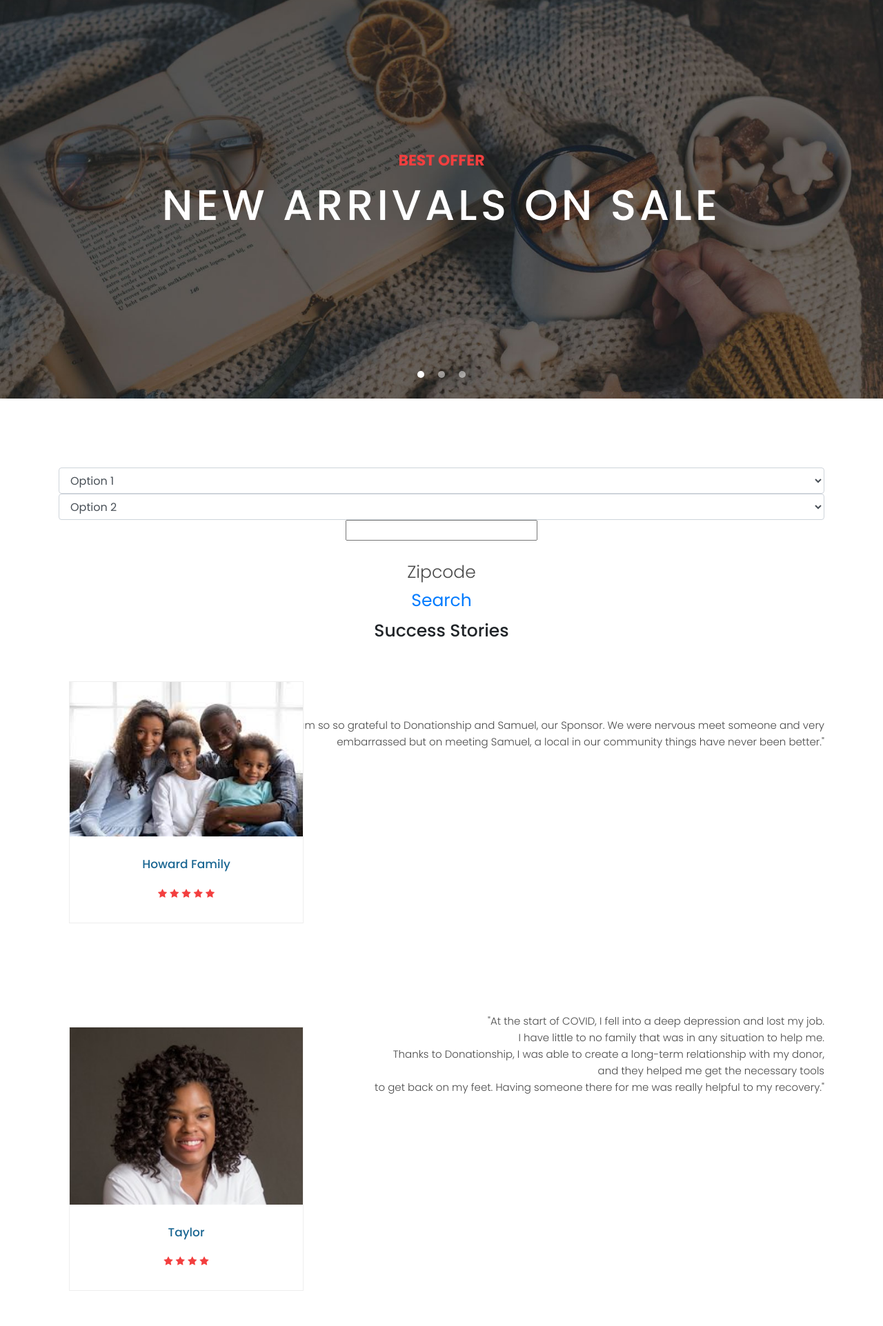
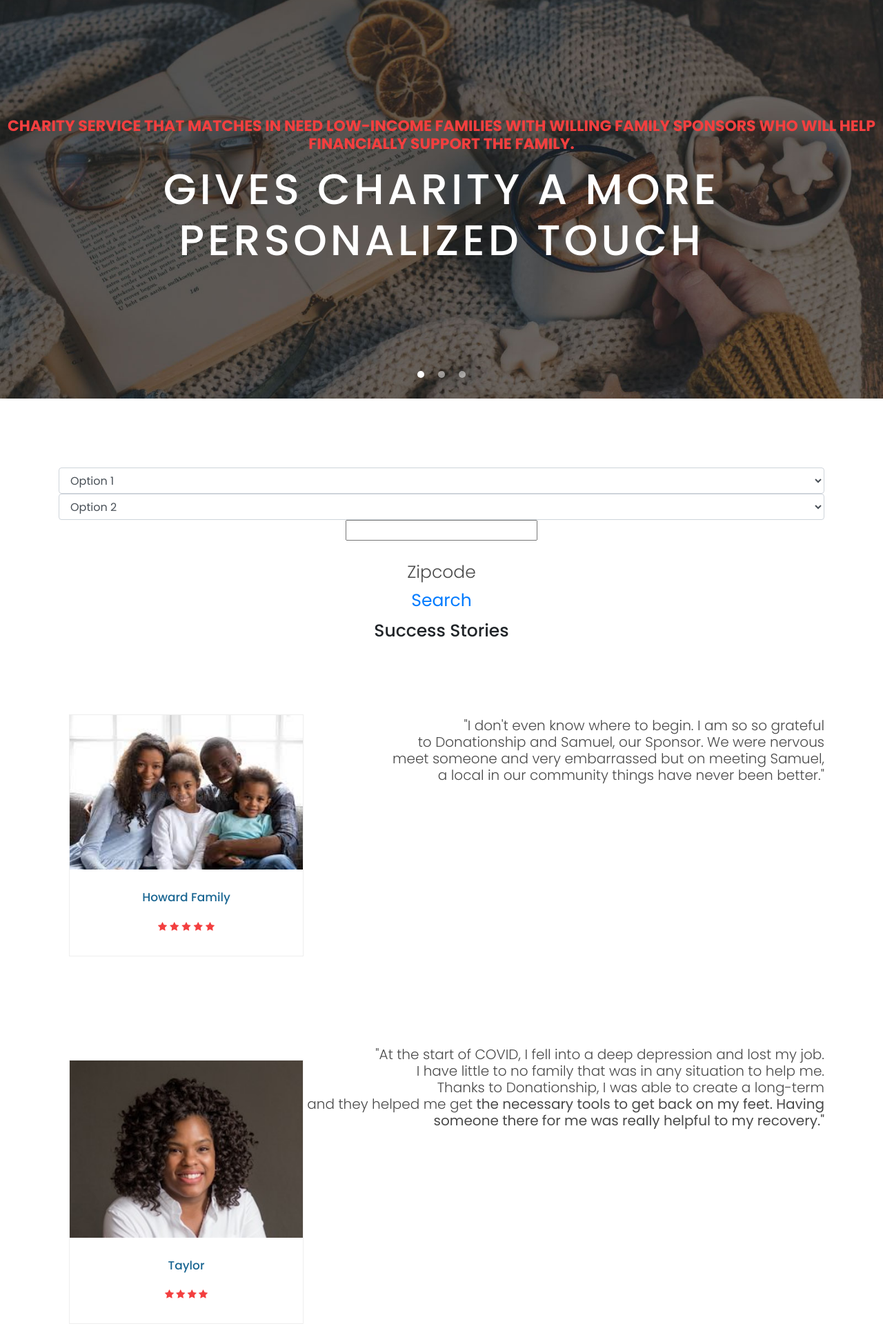
Before and after one commit to sirounpetersen/BisonHackathon, a plain HTML site: page index.html in a window 1280 px wide. Shown: the part 102-2025 px from the top of the page at 69% size. Drawn offline with Linux system fonts and the light colour scheme.

Commit message:
added to index.html

```diff
--- a/assets/css/owl.css
+++ b/assets/css/owl.css
@@ -226,7 +226,7 @@
   }
 
 .reviews-text {
-  font-size: 15px;
+  font-size: 20px;
   text-align: right;
   top: 100px;
   position: relative;
--- a/index.html
+++ b/index.html
@@ -68,8 +68,8 @@
       <div class="owl-banner owl-carousel">
         <div class="banner-item-01">
           <div class="text-content">
-            <h4>Best Offer</h4>
-            <h2>New Arrivals On Sale</h2>
+            <h4>Charity service that matches in need low-income families with willing family sponsors who will help financially support the family.</h4>
+            <h2>Gives charity a more personalized touch </h2>
           </div>
         </div>
         <div class="banner-item-02">
@@ -107,7 +107,7 @@
               <h2 class="zipcode-text">Success Stories</h2>
 
               <!-- <a href="products.html">view all products <i class="fa fa-angle-right"></i></a> -->
-              <p class="reviews-text">"I don't even know where to begin. I am so so grateful to Donationship and Samuel, our Sponsor. We were nervous meet someone and very embarrassed but on meeting Samuel, a local in our community things have never been better."</p>
+              <p class="reviews-text">"I don't even know where to begin. I am so so grateful<br> to Donationship and Samuel, our Sponsor. We were nervous<br> meet someone and very embarrassed but on meeting Samuel,<br> a local in our community things have never been better."</p>
             </div>
           </div>
           <div class="col-md-4">
@@ -126,7 +126,7 @@
             </div>
           </div>
           <p class="reviews-text">"At the start of COVID, I fell into a deep depression and lost my job.<br>
-               I have little to no family that was in any situation to help me.<br> Thanks to Donationship, I was able to create a long-term relationship with my donor,<br> and they helped me get the necessary tools<br> to get back on my feet. Having someone there for me was really helpful to my recovery."</p>
+               I have little to no family that was in any situation to help me.<br> Thanks to Donationship, I was able to create a long-term<br> relationship with my donor, and they helped me get<b> the necessary tools to get back on my feet. Having someone there for me was really helpful to my recovery."</p>
           <div class="col-md-4">
             <div class="product-item">
               <a href="#"><img src="assets/images/headshot1.jpg" alt=""></a>
@@ -141,7 +141,7 @@
               </div>
             </div>
           </div>
-          <p class="reviews-text">"We've been using Donationship for about a year now and we're so excited for our future. We were matchede with a single librarian in our area who was able to watch our kids free of charge and helped me apply for jobs."</p>
+          <p class="reviews-text">"We've been using Donationship for about a year now<br> and we're so excited for our future. We were matched<br> with a single librarian in our area who was able<br> to watch our kids free of charge and helped me apply for jobs."</p>
           <div class="col-md-4">
             <div class="product-item">
               <a href="#"><img src="assets/images/gayfam.png" alt=""></a>
```
Also changed, not shown: about.html (+2 -2 lines), assets/images/Brad's headshot.jpg (added), assets/images/Grad Headshot.PNG (added), assets/images/team_06.jpg (deleted).
